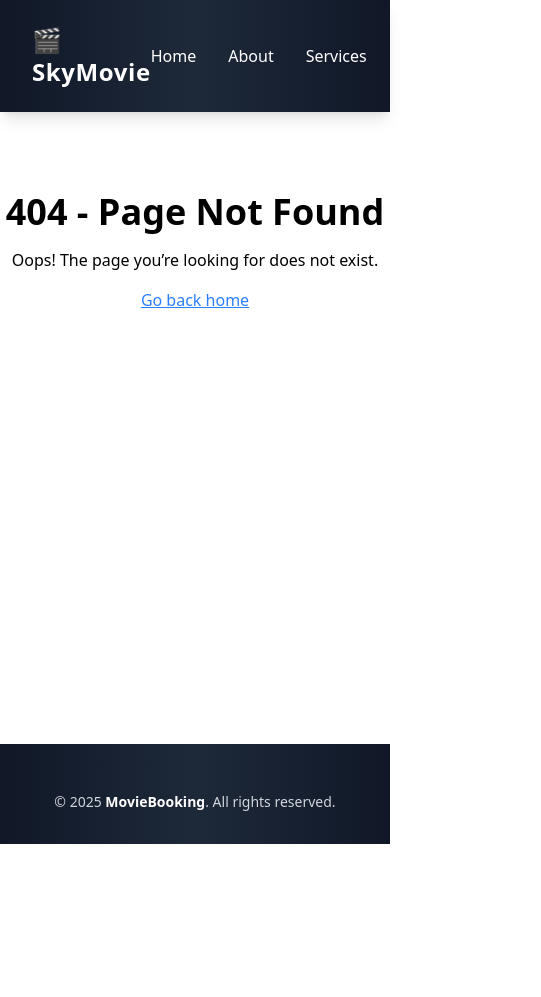
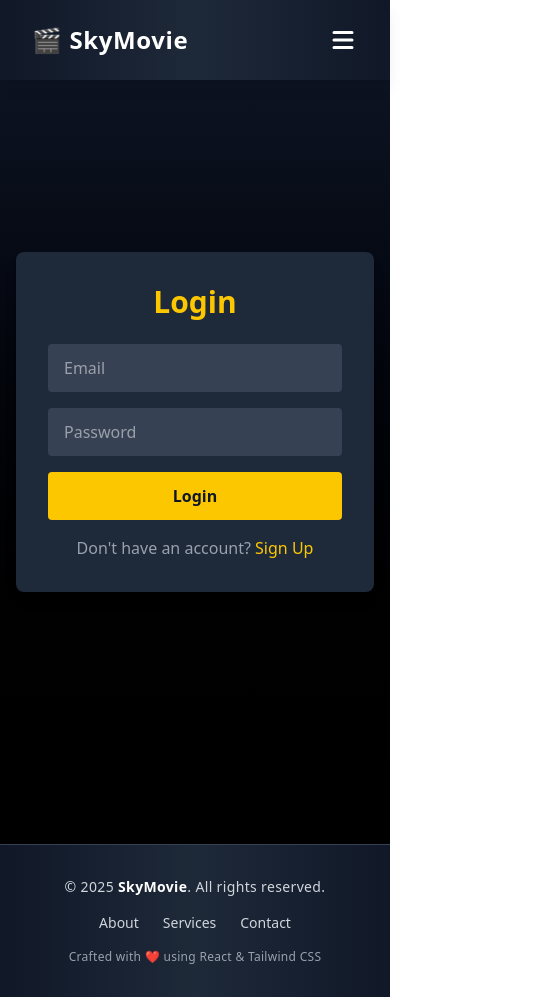
Before and after one commit to neeraj6github/SkyMovie, a React (Vite) app: page /login in a window 390 px wide. Before the commit this address had no page. Shown: the whole page, 541 px wide, since content can reach past the window. Before the commit the page ends 844 px from the top, so only its background shows below. Built offline with nearby package versions, Linux system fonts and the light colour scheme.

Commit message:
Initial build: Responsive Navbar, Login/Signup, Footer

```diff
--- a/package.json
+++ b/package.json
@@ -15,6 +15,7 @@
     "gsap": "^3.13.0",
     "react": "^19.1.0",
     "react-dom": "^19.1.0",
+    "react-icons": "^5.5.0",
     "react-router-dom": "^7.6.3",
     "tailwindcss": "^4.1.11"
   },
--- a/src/App.jsx
+++ b/src/App.jsx
@@ -9,6 +9,8 @@ import Movies from './pages/Movies';
 import MovieDetails from './pages/MovieDetails';
 import BookingConfirmation from './pages/BookingConfirmation';
 import NotFound from './pages/NotFound';
+import Login from './pages/Login';
+import Signup from './pages/Signup';
 
 export default function App() {
   return (
@@ -24,6 +26,8 @@ export default function App() {
           <Route path="/movies/:id" element={<MovieDetails />} />
           <Route path="/confirmation" element={<BookingConfirmation />} />
           <Route path="*" element={<NotFound />} />
+           <Route path="/login" element={<Login />} />
+          <Route path="/signup" element={<Signup />} />
         </Routes>
       </main>
       <Footer />
--- a/src/components/Footer.jsx
+++ b/src/components/Footer.jsx
@@ -1,20 +1,58 @@
+import { NavLink } from 'react-router-dom';
+import { useEffect, useRef } from 'react';
+import gsap from 'gsap';
+
 export default function Footer() {
+  const footerRef = useRef(null);
+
+  useEffect(() => {
+    gsap.from(footerRef.current, {
+      opacity: 0,
+      y: 50,
+      duration: 1,
+      ease: 'power3.out',
+    });
+  }, []);
+
   return (
-    <footer className="bg-gradient-to-r from-gray-900 via-gray-800 to-gray-900 text-gray-300 py-8 px-4 text-center">
-      <div className="mb-4 flex justify-center space-x-6">
-        <a href="https://facebook.com" target="_blank" rel="noreferrer" className="hover:text-white transition">
-          <i className="fab fa-facebook-f"></i> {/* If you use FontAwesome */}
-        </a>
-        <a href="https://twitter.com" target="_blank" rel="noreferrer" className="hover:text-white transition">
-          <i className="fab fa-twitter"></i>
-        </a>
-        <a href="https://instagram.com" target="_blank" rel="noreferrer" className="hover:text-white transition">
-          <i className="fab fa-instagram"></i>
-        </a>
+    <footer
+      ref={footerRef}
+      className="bg-gradient-to-r from-gray-900 via-gray-800 to-gray-900 text-gray-300 py-8 px-4 border-t border-gray-700"
+    >
+      <div className="max-w-6xl mx-auto flex flex-col items-center space-y-4 text-center">
+        {/* Brand */}
+        <p className="text-sm tracking-wide">
+          &copy; {new Date().getFullYear()}{' '}
+          <span className="font-bold text-white">SkyMovie</span>. All rights reserved.
+        </p>
+
+        {/* Nav Links */}
+        <div className="flex flex-wrap justify-center space-x-6 text-sm">
+          <NavLink
+            to="/about"
+            className="hover:text-yellow-400 transition"
+          >
+            About
+          </NavLink>
+          <NavLink
+            to="/services"
+            className="hover:text-yellow-400 transition"
+          >
+            Services
+          </NavLink>
+          <NavLink
+            to="/contact"
+            className="hover:text-yellow-400 transition"
+          >
+            Contact
+          </NavLink>
+        </div>
+
+        {/* Small Note */}
+        <p className="text-xs text-gray-400 tracking-wide">
+          Crafted with ❤️ using React & Tailwind CSS
+        </p>
       </div>
-      <p className="text-sm">
-        © {new Date().getFullYear()} <span className="font-bold text-white">MovieBooking</span>. All rights reserved.
-      </p>
     </footer>
   );
 }
--- a/src/components/Navbar.jsx
+++ b/src/components/Navbar.jsx
@@ -1,9 +1,12 @@
 import { NavLink } from 'react-router-dom';
-import { useEffect, useRef } from 'react';
+import { useEffect, useRef, useState } from 'react';
 import gsap from 'gsap';
+import { HiMenu, HiX } from 'react-icons/hi';
 
 export default function Navbar() {
   const navRef = useRef(null);
+  const linksRef = useRef(null);
+  const [isOpen, setIsOpen] = useState(false);
 
   useEffect(() => {
     gsap.from(navRef.current, {
@@ -14,80 +17,74 @@ export default function Navbar() {
     });
   }, []);
 
+  useEffect(() => {
+    if (isOpen) {
+      gsap.fromTo(
+        linksRef.current,
+        { y: -20, opacity: 0 },
+        { y: 0, opacity: 1, duration: 0.5, ease: 'power3.out' }
+      );
+    }
+  }, [isOpen]);
+
   return (
     <nav
       ref={navRef}
-      className="bg-gradient-to-r from-gray-900 via-gray-800 to-gray-900 text-white px-8 py-6 flex justify-between items-center shadow-lg"
+      className="bg-gradient-to-r from-gray-900 via-gray-800 to-gray-900 text-white px-8 py-6 flex items-center justify-between shadow-lg fixed w-full top-0 z-50"
     >
       <h1 className="text-2xl md:text-3xl font-extrabold tracking-wide">
         🎬 SkyMovie
       </h1>
 
-      <div className="space-x-8 block">
+      {/* Hamburger Button */}
+      <button className="text-3xl md:hidden" onClick={() => setIsOpen(!isOpen)}>
+        {isOpen ? <HiX /> : <HiMenu />}
+      </button>
+
+      {/* Nav Links */}
+      <div
+        ref={linksRef}
+        className={`${
+          isOpen ? 'block' : 'hidden'
+        } absolute top-full left-0 w-full bg-gray-900 z-40 md:bg-transparent md:static md:flex md:space-x-8 md:items-center md:justify-end text-center md:text-right`}
+      >
+        {['/', '/about', '/services', '/contact', '/movies'].map((path, i) => {
+          const names = ['Home', 'About', 'Services', 'Contact', 'Movies'];
+          return (
             <NavLink
-          to="/"
+              key={path}
+              to={path}
               className={({ isActive }) =>
-            `pb-1 border-b-2 ${
+                `block md:inline pb-2 md:pb-0 px-4 py-2 border-b-2 ${
                   isActive
                     ? 'border-yellow-400 text-yellow-400'
                     : 'border-transparent hover:border-yellow-400 hover:text-yellow-400'
                 } transition`
               }
+              onClick={() => setIsOpen(false)}
             >
-          Home
+              {names[i]}
             </NavLink>
+          );
+        })}
 
+        {/* Login / Signup Buttons */}
+        <div className="flex flex-col md:flex-row md:space-x-4 md:ml-4 mt-4 md:mt-0 items-center">
           <NavLink
-          to="/about"
-          className={({ isActive }) =>
-            `pb-1 border-b-2 ${
-              isActive
-                ? 'border-yellow-400 text-yellow-400'
-                : 'border-transparent hover:border-yellow-400 hover:text-yellow-400'
-            } transition`
-          }
+            to="/login"
+            className="w-full md:w-auto mb-2 md:mb-0 px-4 py-2 rounded border border-yellow-400 text-yellow-400 hover:bg-yellow-400 hover:text-gray-900 transition"
+            onClick={() => setIsOpen(false)}
           >
-          About
+            Login
           </NavLink>
-
           <NavLink
-          to="/services"
-          className={({ isActive }) =>
-            `pb-1 border-b-2 ${
-              isActive
-                ? 'border-yellow-400 text-yellow-400'
-                : 'border-transparent hover:border-yellow-400 hover:text-yellow-400'
-            } transition`
-          }
+            to="/signup"
+            className="w-full md:w-auto px-4 py-2 rounded bg-yellow-400 text-gray-900 hover:bg-yellow-500 transition"
+            onClick={() => setIsOpen(false)}
           >
-          Services
+            Sign Up
           </NavLink>
-
-        <NavLink
-          to="/contact"
-          className={({ isActive }) =>
-            `pb-1 border-b-2 ${
-              isActive
-                ? 'border-yellow-400 text-yellow-400'
-                : 'border-transparent hover:border-yellow-400 hover:text-yellow-400'
-            } transition`
-          }
-        >
-          Contact
-        </NavLink>
-
-        <NavLink
-          to="/movies"
-          className={({ isActive }) =>
-            `pb-1 border-b-2 ${
-              isActive
-                ? 'border-yellow-400 text-yellow-400'
-                : 'border-transparent hover:border-yellow-400 hover:text-yellow-400'
-            } transition`
-          }
-        >
-          Movies
-        </NavLink>
+        </div>
       </div>
     </nav>
   );
--- /dev/null
+++ b/src/pages/Login.jsx
@@ -0,0 +1,51 @@
+// src/pages/Login.jsx
+
+import { useEffect, useRef } from 'react';
+import gsap from 'gsap';
+
+export default function Login() {
+  const formRef = useRef(null);
+
+  useEffect(() => {
+    gsap.from(formRef.current, {
+      opacity: 0,
+      y: 50,
+      duration: 1,
+      ease: 'power3.out',
+    });
+  }, []);
+
+  return (
+    <div className="flex items-center justify-center min-h-screen bg-gradient-to-b from-gray-900 to-black px-4">
+      <div
+        ref={formRef}
+        className="w-full max-w-md bg-gray-800 p-8 rounded-lg shadow-lg"
+      >
+        <h1 className="text-3xl font-bold text-yellow-400 mb-6 text-center">
+          Login
+        </h1>
+        <form className="space-y-4">
+          <input
+            type="email"
+            placeholder="Email"
+            className="w-full px-4 py-3 rounded bg-gray-700 text-white focus:outline-none focus:ring-2 focus:ring-yellow-400"
+          />
+          <input
+            type="password"
+            placeholder="Password"
+            className="w-full px-4 py-3 rounded bg-gray-700 text-white focus:outline-none focus:ring-2 focus:ring-yellow-400"
+          />
+          <button
+            type="submit"
+            className="w-full bg-yellow-400 text-gray-900 font-semibold py-3 rounded hover:bg-yellow-500 transition"
+          >
+            Login
+          </button>
+        </form>
+        <p className="text-gray-400 mt-4 text-center">
+          Don't have an account? <a href="/signup" className="text-yellow-400 hover:underline">Sign Up</a>
+        </p>
+      </div>
+    </div>
+  );
+}
--- /dev/null
+++ b/src/pages/Signup.jsx
@@ -0,0 +1,56 @@
+// src/pages/Signup.jsx
+
+import { useEffect, useRef } from 'react';
+import gsap from 'gsap';
+
+export default function Signup() {
+  const formRef = useRef(null);
+
+  useEffect(() => {
+    gsap.from(formRef.current, {
+      opacity: 0,
+      y: 50,
+      duration: 1,
+      ease: 'power3.out',
+    });
+  }, []);
+
+  return (
+    <div className="flex items-center justify-center min-h-screen bg-gradient-to-b from-gray-900 to-black px-4">
+      <div
+        ref={formRef}
+        className="w-full max-w-md bg-gray-800 p-8 rounded-lg shadow-lg"
+      >
+        <h1 className="text-3xl font-bold text-yellow-400 mb-6 text-center">
+          Sign Up
+        </h1>
+        <form className="space-y-4">
+          <input
+            type="text"
+            placeholder="Full Name"
+            className="w-full px-4 py-3 rounded bg-gray-700 text-white focus:outline-none focus:ring-2 focus:ring-yellow-400"
+          />
+          <input
+            type="email"
+            placeholder="Email"
+            className="w-full px-4 py-3 rounded bg-gray-700 text-white focus:outline-none focus:ring-2 focus:ring-yellow-400"
+          />
+          <input
+            type="password"
+            placeholder="Password"
+            className="w-full px-4 py-3 rounded bg-gray-700 text-white focus:outline-none focus:ring-2 focus:ring-yellow-400"
+          />
+          <button
+            type="submit"
+            className="w-full bg-yellow-400 text-gray-900 font-semibold py-3 rounded hover:bg-yellow-500 transition"
+          >
+            Sign Up
+          </button>
+        </form>
+        <p className="text-gray-400 mt-4 text-center">
+          Already have an account? <a href="/login" className="text-yellow-400 hover:underline">Login</a>
+        </p>
+      </div>
+    </div>
+  );
+}
```
Also changed, not shown: 1 other file (tests, documents, lock files or other folders). Lines whose indentation alone changed are shown as unchanged.
